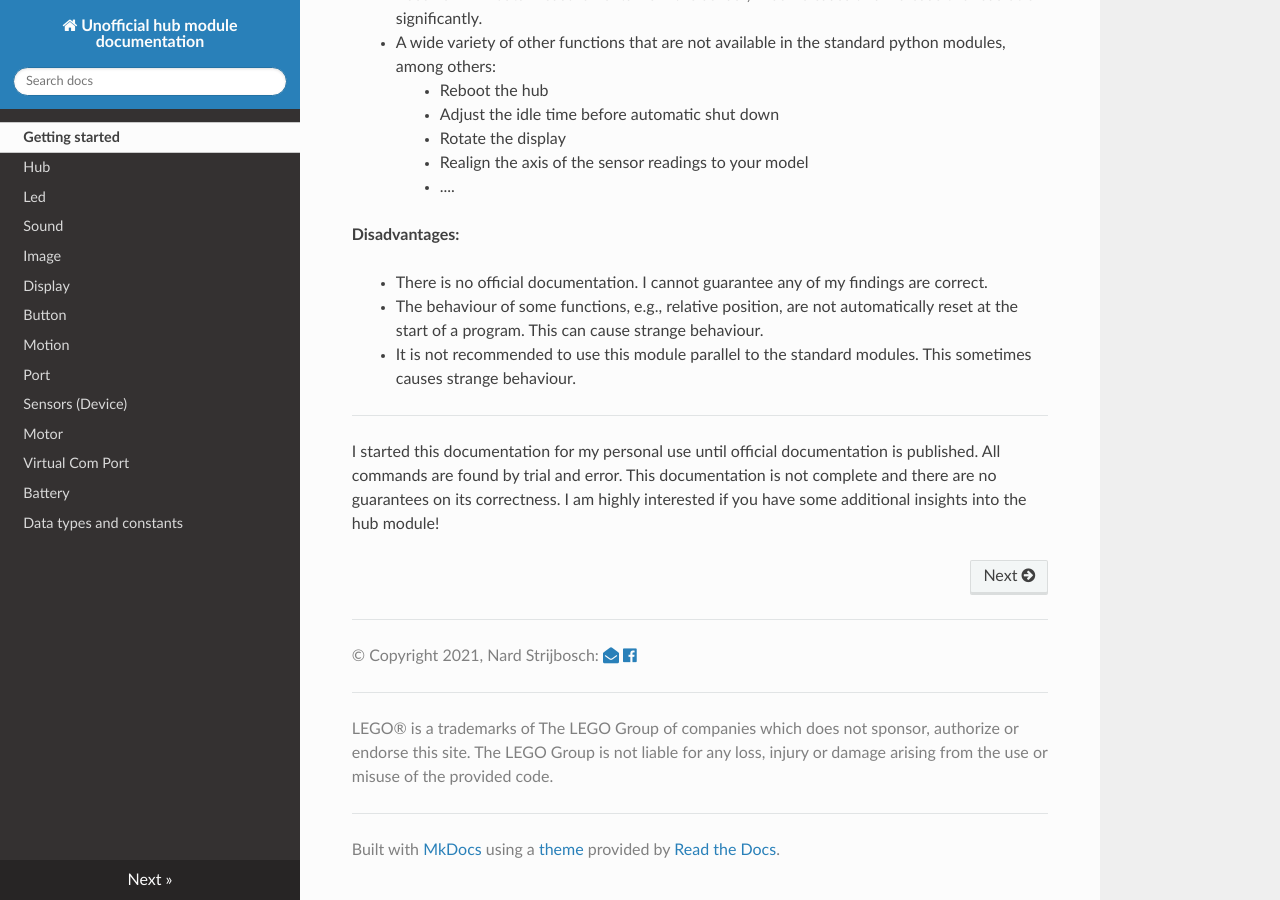
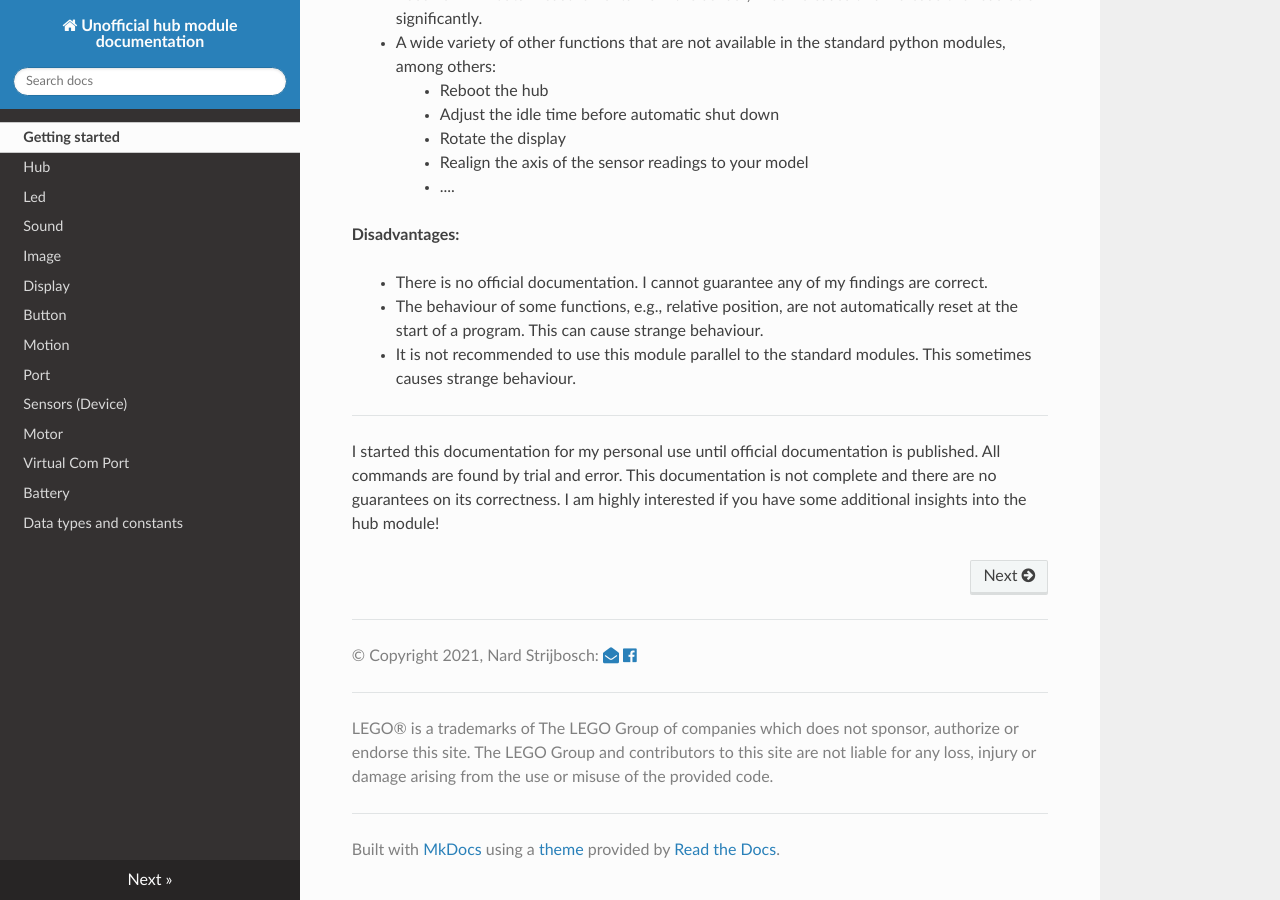
Before and after one commit to NStrijbosch/hub-module-notes, an MkDocs documentation site: the page built from docs/index.md, in a window 1280 px wide and 900 px high, scrolled down 609 px. Built offline with MkDocs 1.6.1, drawn with Linux system fonts in a browser that asks for light colours; nearby versions of some CDN libraries.

Commit message:
Update footer.html

```diff
--- a/overrides/footer.html
+++ b/overrides/footer.html
@@ -24,7 +24,7 @@
 
         <hr/>
         <p>
-        LEGO® is a trademarks of The LEGO Group of companies which does not sponsor, authorize or endorse this site.  The LEGO Group is not liable for any loss, injury or damage arising from the use or misuse of the provided code.
+        LEGO® is a trademarks of The LEGO Group of companies which does not sponsor, authorize or endorse this site.  The LEGO Group and contributors to this site are not liable for any loss, injury or damage arising from the use or misuse of the provided code.
         </p>
         <hr/>
         <p>
```
